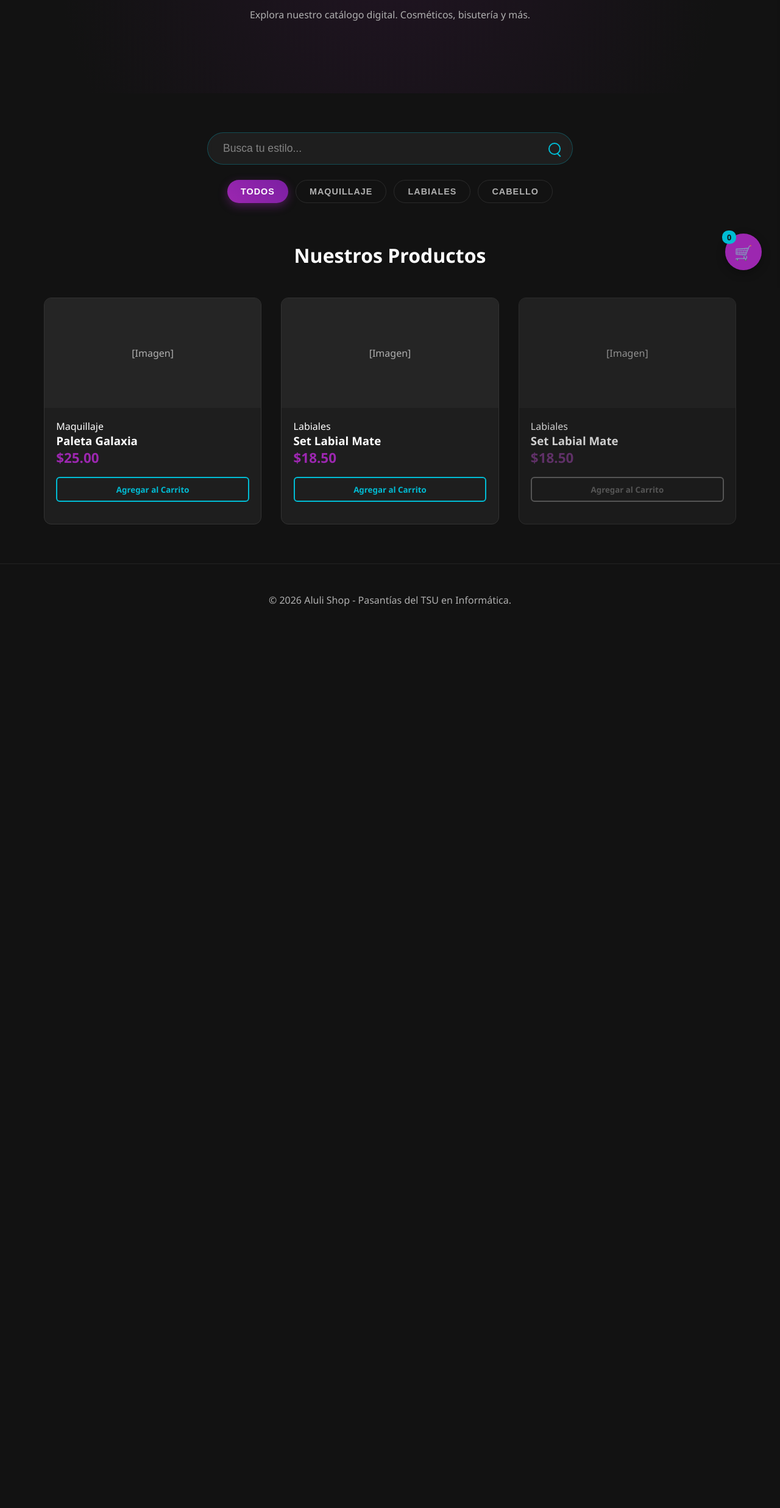
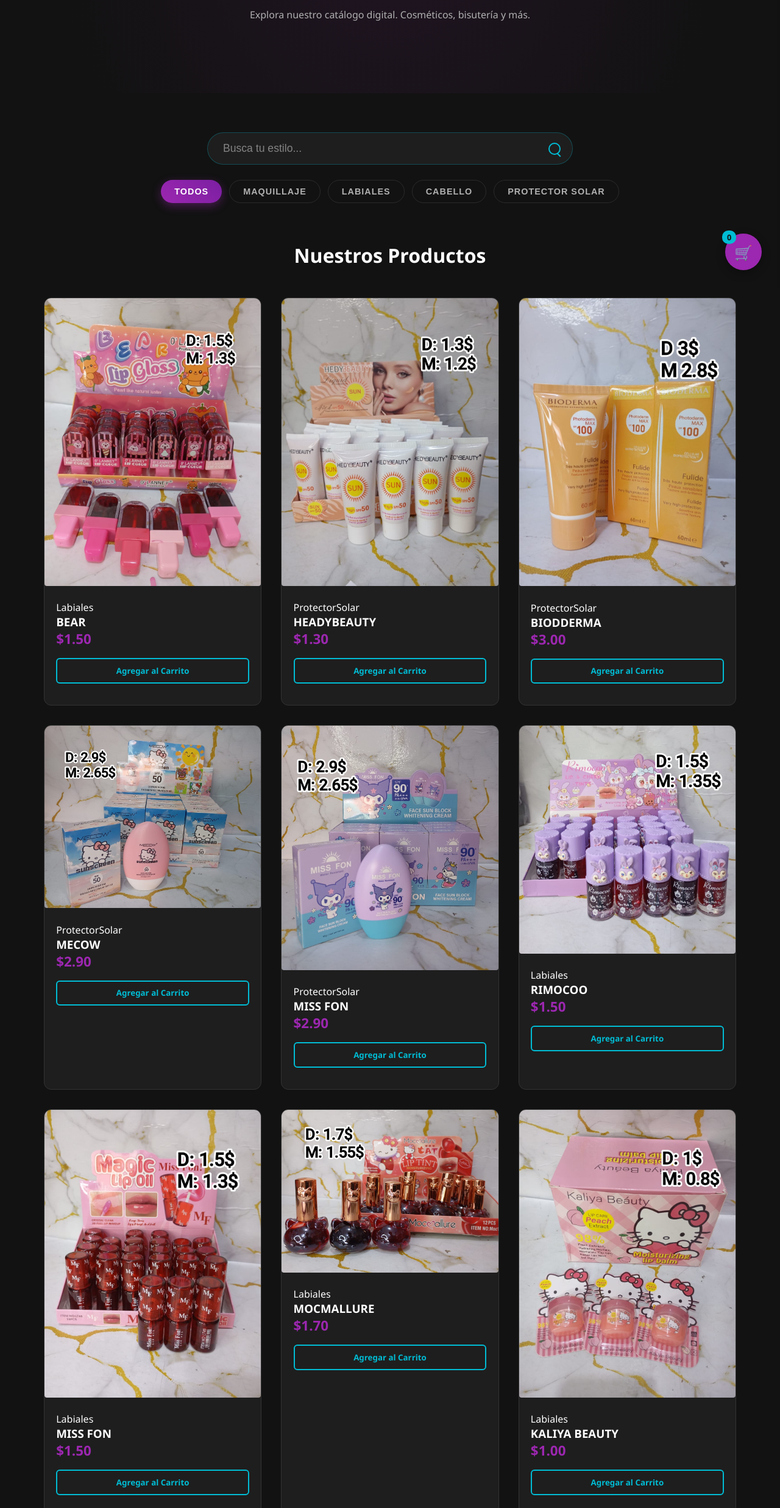
Before and after one commit to alulishop/aluli-shop, a plain HTML site: page index.html in a window 1280 px wide. Shown: the part 327-2800 px from the top of the page at 61% size. Before the commit the page ends 1370 px from the top, so only its background shows below. Drawn offline with Linux system fonts and the light colour scheme.

Commit message:
Add files via upload

```diff
--- a/index.html
+++ b/index.html
@@ -16,9 +16,8 @@
         <div class="logo-boceto">Aluli <span>Shop</span></div>
         <nav>
             <ul>
-                <li><a href="#">Inicio</a></li>
-                <li><a href="#">Catálogo</a></li>
-                <li><a href="#">Contacto</a></li>
+                <li><a href="#">Single Page</a></li>
+                <li><a href="https://wa.me/584226466851">Contacto</a></li>
             </ul>
         </nav>
     </header>
@@ -40,41 +39,153 @@
         <button class="btn-filtro" data-categoria="maquillaje">Maquillaje</button>
         <button class="btn-filtro" data-categoria="labiales">Labiales</button>
         <button class="btn-filtro" data-categoria="cabello">Cabello</button>
+        <button class="btn-filtro" data-categoria="protectorsolar">Protector Solar</button>
     </div>
 </section>
         <h2 class="titulo-seccion">Nuestros Productos</h2>
         <div class="contenedor-productos">
-            <div class="producto-card" data-stock="disponible">
-                <div class="producto-imagen">[Imagen]</div>
+
+
+            <div class="producto-card" data-stock="disponible" data-categoria="labiales">
+                <img src="img/labiales/BEAR.jpeg" alt="BEAR">
                 <div class="producto-info">
-                    <p class="producto-categoria">Maquillaje</p>
-                    <h3 class="producto-nombre">Paleta Galaxia</h3>
-                    <p class="producto-precio">$25.00</p>
-                   <button class="btn-ver btn-agregar" onclick="agregarAlCarrito('Paleta Galaxia', 25.00)">Agregar al Carrito
-        </button>
+                    <p class="producto-categoria">Labiales</p>
+                    <h3 class="producto-nombre">BEAR</h3>
+                    <p class="producto-precio">$1.50</p>
+                   <button class="btn-ver btn-agregar" onclick="agregarAlCarrito('BEAR', 1.50)">Agregar al Carrito
+                   </button>
                 </div>
             </div>
-            <div class="producto-card" data-stock="pocos">
-                <div class="producto-imagen">[Imagen]</div>
+
+             <div class="producto-card" data-stock="disponible" data-categoria="protectorsolar">
+                <img src="img/protector-solar/HEDYBEAUTY.jpeg" alt="HEDYBEAUTY">
+                <div class="producto-info">
+                    <p class="producto-categoria">ProtectorSolar</p>
+                    <h3 class="producto-nombre">HEADYBEAUTY</h3>
+                    <p class="producto-precio">$1.30</p>
+                   <button class="btn-ver btn-agregar" onclick="agregarAlCarrito('HEADYBEAUTY', 1.30)">Agregar al Carrito
+                   </button>
+                </div>
+            </div>
+
+            <div class="producto-card" data-stock="disponible" data-categoria="protectorsolar">
+                <img src="img/protector-solar/BIODERMA.jpeg" alt="BIODDERMA">
+                <div class="producto-info">
+                    <p class="producto-categoria">ProtectorSolar</p>
+                    <h3 class="producto-nombre">BIODDERMA</h3>
+                    <p class="producto-precio">$3.00</p>
+                   <button class="btn-ver btn-agregar" onclick="agregarAlCarrito('BIODDERMA', 3.00)">Agregar al Carrito
+                   </button>
+                </div>
+            </div>
+
+              <div class="producto-card" data-stock="disponible" data-categoria="protectorsolar">
+                <img src="img/protector-solar/MECOW.jpeg" alt="MECOW">
+                <div class="producto-info">
+                    <p class="producto-categoria">ProtectorSolar</p>
+                    <h3 class="producto-nombre">MECOW</h3>
+                    <p class="producto-precio">$2.90</p>
+                   <button class="btn-ver btn-agregar" onclick="agregarAlCarrito('MECOW', 2.90)">Agregar al Carrito
+                   </button>
+                </div>
+            </div>
+
+              <div class="producto-card" data-stock="disponible" data-categoria="protectorsolar">
+                <img src="img/protector-solar/MISS FON.jpeg" alt="MISS FON">
+                <div class="producto-info">
+                    <p class="producto-categoria">ProtectorSolar</p>
+                    <h3 class="producto-nombre">MISS FON</h3>
+                    <p class="producto-precio">$2.90</p>
+                   <button class="btn-ver btn-agregar" onclick="agregarAlCarrito('BIODDERMA', 2.90)">Agregar al Carrito
+                   </button>
+                </div>
+            </div>
+
+
+            <div class="producto-card" data-stock="disponible" data-categoria="labiales">
+                <img src="img/labiales/RIMOCOO.jpeg" alt="RIMOCOO">
                 <div class="producto-info">
                     <p class="producto-categoria">Labiales</p>
-                    <h3 class="producto-nombre">Set Labial Mate</h3>
-                    <p class="producto-precio">$18.50</p>
-                    <button class="btn-ver btn-agregar" onclick="agregarAlCarrito('Labial Mate', 18.50)">
-            Agregar al Carrito
-                    </button>
+                    <h3 class="producto-nombre">RIMOCOO</h3>
+                    <p class="producto-precio">$1.50</p>
+                   <button class="btn-ver btn-agregar" onclick="agregarAlCarrito('RIMOCOO', 1.50)">Agregar al Carrito
+                   </button>
                 </div>
             </div>
-             <div class="producto-card" data-stock="agotado">
-                <div class="producto-imagen">[Imagen]</div>
+
+
+            <div class="producto-card" data-stock="disponible" data-categoria="labiales">
+                <img src="img/labiales/MISS FON.jpeg" alt="MISS FON">
                 <div class="producto-info">
                     <p class="producto-categoria">Labiales</p>
-                    <h3 class="producto-nombre">Set Labial Mate</h3>
-                    <p class="producto-precio">$18.50</p>
-                    <button class="btn-ver btn-agregar" onclick="agregarAlCarrito('Paleta Galaxia', 25.00)"> Agregar al Carrito
-        </button>
+                    <h3 class="producto-nombre">MISS FON</h3>
+                    <p class="producto-precio">$1.50</p>
+                   <button class="btn-ver btn-agregar" onclick="agregarAlCarrito('MISS FON', 1.50)">Agregar al Carrito
+                   </button>
                 </div>
             </div>
+
+
+            <div class="producto-card" data-stock="disponible" data-categoria="labiales">
+                <img src="img/labiales/MOCMALLURE.jpeg" alt="MOCMALLURE">
+                <div class="producto-info">
+                    <p class="producto-categoria">Labiales</p>
+                    <h3 class="producto-nombre">MOCMALLURE</h3>
+                    <p class="producto-precio">$1.70</p>
+                   <button class="btn-ver btn-agregar" onclick="agregarAlCarrito('MOCMALLURE', 1.70)">Agregar al Carrito
+                   </button>
+                </div>
+            </div>
+
+
+            <div class="producto-card" data-stock="disponible" data-categoria="labiales">
+            <img src="img/labiales/KALIYA BEAUTY.jpeg" alt="KALIYA BEAUTY">
+            <div class="producto-info">
+                    <p class="producto-categoria">Labiales</p>
+                    <h3 class="producto-nombre">KALIYA BEAUTY</h3>
+                    <p class="producto-precio">$1.00</p>
+                <button class="btn-ver btn-agregar" onclick="agregarAlCarrito('KALIYA BEAUTY', 1.00)">Agregar al Carrito
+                </button>
+                </div>
+            </div>
+
+
+            <div class="producto-card" data-stock="disponible" data-categoria="labiales">
+                <img src="img/labiales/editar.jpeg" alt="editar">
+                <div class="producto-info">
+                    <p class="producto-categoria">Labiales</p>
+                    <h3 class="producto-nombre">editar</h3>
+                    <p class="producto-precio">$0.80</p>
+                   <button class="btn-ver btn-agregar" onclick="agregarAlCarrito('editar', 0.80)">Agregar al Carrito
+                   </button>
+                </div>
+            </div>
+
+
+            <div class="producto-card" data-stock="disponible" data-categoria="labiales">
+                <img src="img/labiales/MIUNDO.jpeg" alt="MIUNDO">
+                <div class="producto-info">
+                    <p class="producto-categoria">Labiales</p>
+                    <h3 class="producto-nombre">MIUNDO</h3>
+                    <p class="producto-precio">$1.30</p>
+                   <button class="btn-ver btn-agregar" onclick="agregarAlCarrito('MIUNDO', 1.30)">Agregar al Carrito
+                   </button>
+                </div>
+            </div>
+
+
+            <div class="producto-card" data-stock="disponible" data-categoria="labiales">
+                <img src="img/labiales/MELIYA BEAUTY.jpeg" alt="MELIYA BEAUTY">
+                <div class="producto-info">
+                    <p class="producto-categoria">Labiales</p>
+                    <h3 class="producto-nombre">MELIYA BEAUTY</h3>
+                    <p class="producto-precio">$1.20</p>
+                   <button class="btn-ver btn-agregar" onclick="agregarAlCarrito('MELIYA BEAUTY', 1.20)">Agregar al Carrito
+                   </button>
+                </div>
+            </div>
+
+
         </div>
     </main>
 
--- a/style.css
+++ b/style.css
@@ -317,10 +317,11 @@
         font-size: 0.8rem;
     }
 }
-.producto-imagen img {
+
+.producto-card img {
     width: 100%;
-    height: 100%;
-    object-fit: cover; /* Esto evita que la imagen se estire feo */
+  height: auto;
+  border-radius: 4px;
 }
 
 /* Agrega esto a tu style.css */
```
Also changed, not shown: img/labiales/BEAR.jpeg (added), img/labiales/KALIYA BEAUTY.jpeg (added), img/labiales/MELIYA BEAUTY.jpeg (added), img/labiales/MISS FON.jpeg (added), img/labiales/MIUNDO.jpeg (added), img/labiales/MOCMALLURE.jpeg (added), img/labiales/RIMOCOO.jpeg (added), img/labiales/editar.jpeg (added), img/protector-solar/BIODERMA.jpeg (added), img/protector-solar/HEDYBEAUTY.jpeg (added), img/protector-solar/MECOW.jpeg (added), img/protector-solar/MISS FON.jpeg (added).
